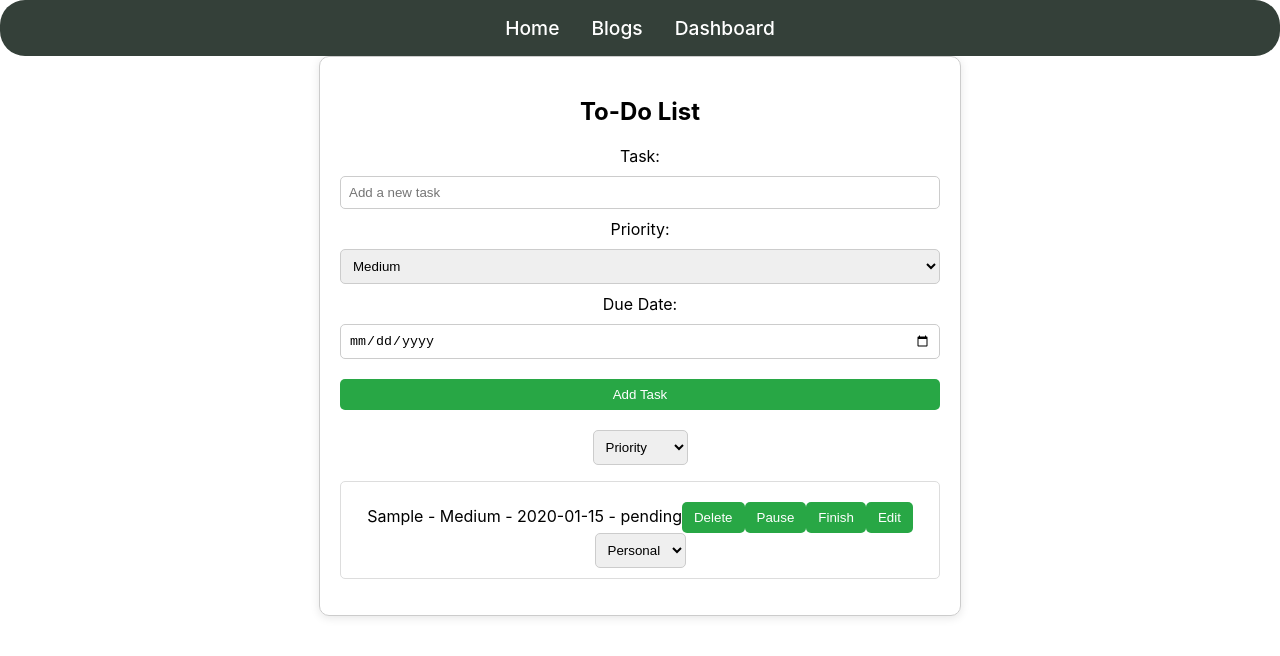
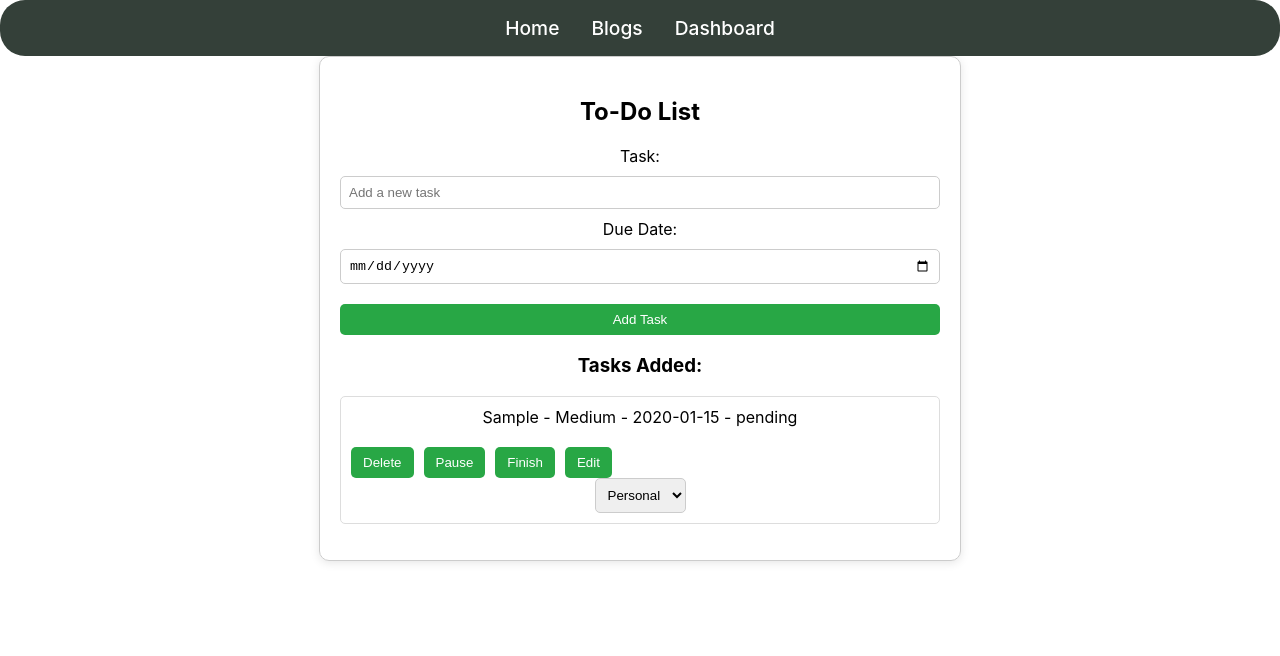
Before and after one commit to Sibu-Myeki/To-Do_List, a React (Create React App) app in the folder frontend/: page / in a window 1280 px wide. Both pictures are taken after typing "Sample", "2020-01-15" into the empty fields and a click on the button "Add Task". Shown: the top 656 px of the page. Built offline with nearby package versions, Linux system fonts and the light colour scheme.

Commit message:
Create Signup component

```diff
--- a/frontend/src/components/todo/Todo.js
+++ b/frontend/src/components/todo/Todo.js
@@ -45,20 +45,6 @@ const ToDo = () => {
     setTasks(updatedTasks);
   };
 
-  const setTaskPriority = (index, priority) => {
-    const updatedTasks = tasks.map((task, taskIndex) =>
-      taskIndex === index ? { ...task, priority } : task
-    );
-    setTasks(updatedTasks);
-  };
-
-  const setTaskDueDate = (index, dueDate) => {
-    const updatedTasks = tasks.map((task, taskIndex) =>
-      taskIndex === index ? { ...task, dueDate } : task
-    );
-    setTasks(updatedTasks);
-  };
-
   const setTaskCategory = (index, category) => {
     const updatedTasks = tasks.map((task, taskIndex) =>
       taskIndex === index ? { ...task, category } : task
@@ -89,13 +75,6 @@ const ToDo = () => {
           placeholder="Add a new task"
         />
 
-        <label htmlFor="prioritySelect">Priority:</label>
-        <select id="prioritySelect" onChange={(e) => setNewPriority(e.target.value)} value={newPriority}>
-          <option value="High">High</option>
-          <option value="Medium">Medium</option>
-          <option value="Low">Low</option>
-        </select>
-
         <label htmlFor="dueDateInput">Due Date:</label>
         <input
           id="dueDateInput"
@@ -107,14 +86,7 @@ const ToDo = () => {
         <button onClick={addTask}>Add Task</button>
       </div>
 
-      <div className="sort-group">
-        <select onChange={(e) => setSortBy(e.target.value)} value={sortBy}>
-          <option value="priority">Priority</option>
-          <option value="dueDate">Due Date</option>
-          <option value="status">Status</option>
-        </select>
-      </div>
-
+      <h3>Tasks Added:</h3>
       <ul className="task-list">
         {sortedTasks.map((task, index) => (
           <li key={index} className={`task ${task.status}`}>
@@ -136,6 +108,7 @@ const ToDo = () => {
             ) : (
               <span>{task.text} - {task.priority} - {task.dueDate} - {task.status}</span>
             )}
+            <div className="button-group">
               <button onClick={() => deleteTask(index)}>Delete</button>
               <button onClick={() => pauseTask(index)}>Pause</button>
               <button onClick={() => finishTask(index)}>Finish</button>
@@ -145,6 +118,7 @@ const ToDo = () => {
                   setEditText(task.text);
                 }}>Edit</button>
               )}
+            </div>
             <select onChange={(e) => setTaskCategory(index, e.target.value)} value={task.category}>
               {categories.map(category => (
                 <option key={category} value={category}>{category}</option>
--- a/frontend/src/components/todo/todo.css
+++ b/frontend/src/components/todo/todo.css
@@ -35,6 +35,12 @@ button:hover {
   background-color: #218838; /* Darker green on hover */
 }
 
+.button-group {
+  display: flex;
+  gap: 10px; /* Space between buttons */
+  margin-top: 10px; /* Space above the button group */
+}
+
 .sort-group {
   margin-top: 20px; /* Space above sorting options */
 }
```
Also changed, not shown: frontend/src/components/signup/Signup.css (added), frontend/src/components/signup/Signup.js (added). Lines whose indentation alone changed are shown as unchanged.
